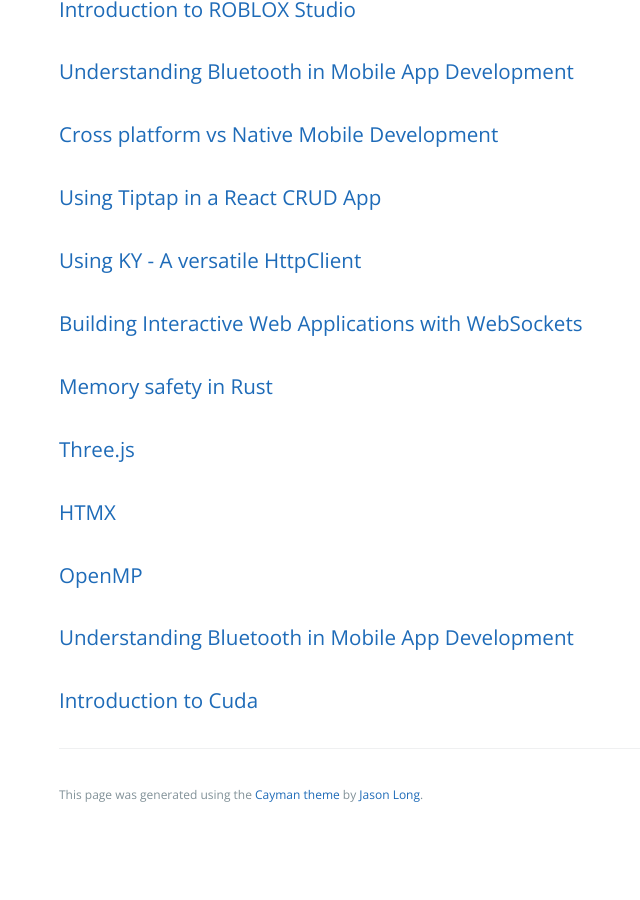
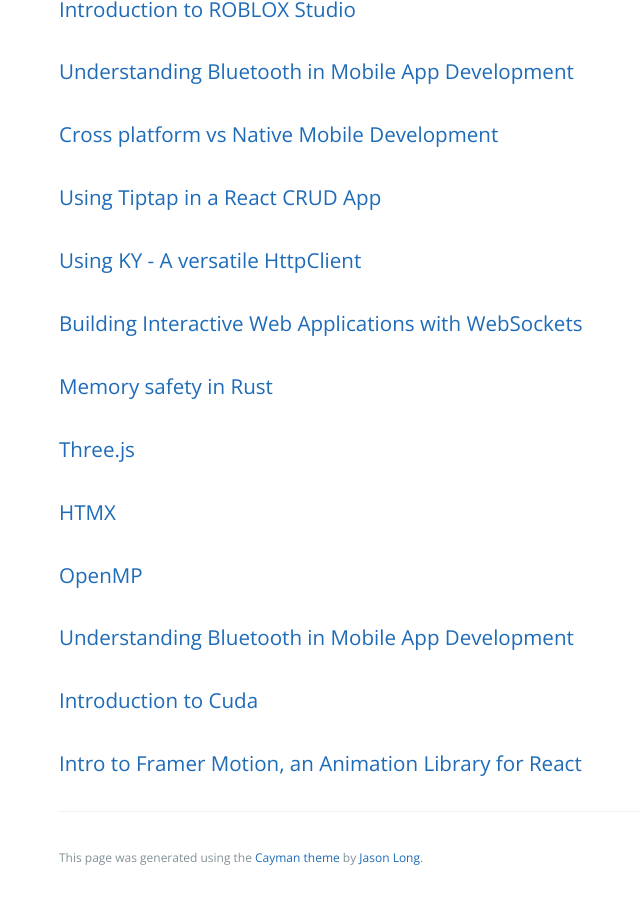
Before and after one commit to learning-software-engineering/learning-software-engineering.github.io, a Jekyll site: the page built from Topics/Tech_Stacks.md, in a window 1280 px wide and 900 px high, scrolled down 5950 px. Shown: the whole window, without its empty margins (165-805 px from the left). Built offline with Jekyll 4.4.1, drawn with Linux system fonts in a browser that asks for light colours; our own code applies the rules of GitHub Pages for plain Markdown files; before the commit the page ends 6787 px from its top, so only the background shows below that.

Commit message:
added missing links to tech stack

```diff
--- a/Topics/Tech_Stacks.md
+++ b/Topics/Tech_Stacks.md
@@ -199,3 +199,5 @@
 ### [Understanding Bluetooth in Mobile App Development](./Tech_Stacks/Bluetooth.md)
 
 ### [Introduction to Cuda](./Tech_Stacks/Cuda.md)
+
+### [Intro to Framer Motion, an Animation Library for React](./Tech_Stacks/Framer_Motion.md)
```
Also changed, not shown: Topics/User_Experience/Usability_Testing.md (+4 -0 lines).
